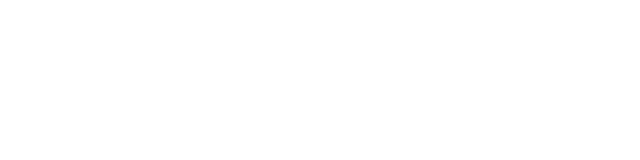
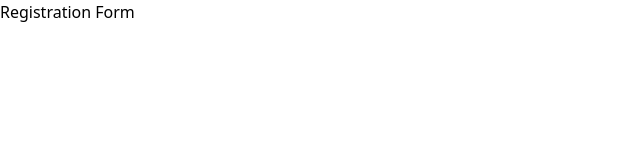
Before and after one commit to ducqluong/trip-planner, a React (Vite) app in the folder frontend/: page / in a window 1280 px wide. Shown: the top 160 px of the page, without its empty margins (0-640 px from the left). Built offline with nearby package versions, Linux system fonts and the light colour scheme.

Commit message:
feat: implement RegistrationForm component and update App to render it

```diff
--- a/frontend/src/App.tsx
+++ b/frontend/src/App.tsx
@@ -1,7 +1,12 @@
 import "tailwindcss";
+import RegistrationForm from "./components/Auth/RegistrationForm";
 
 function App() {
-  return <></>;
+  return (
+    <>
+      <RegistrationForm />
+    </>
+  );
 }
 
 export default App;
--- a/frontend/src/components/Auth/RegistrationForm.tsx
+++ b/frontend/src/components/Auth/RegistrationForm.tsx
@@ -0,0 +1,18 @@
+import { useForm } from "react-hook-form";
+
+type Inputs = {
+  firstName: string;
+  lastName: string;
+  email: string;
+  password: string;
+  confirmPassword: string;
+};
+
+function RegistrationForm() {
+  return (
+    <div>
+      <h1>Registration Form</h1>
+    </div>
+  );
+}
+export default RegistrationForm;
```
